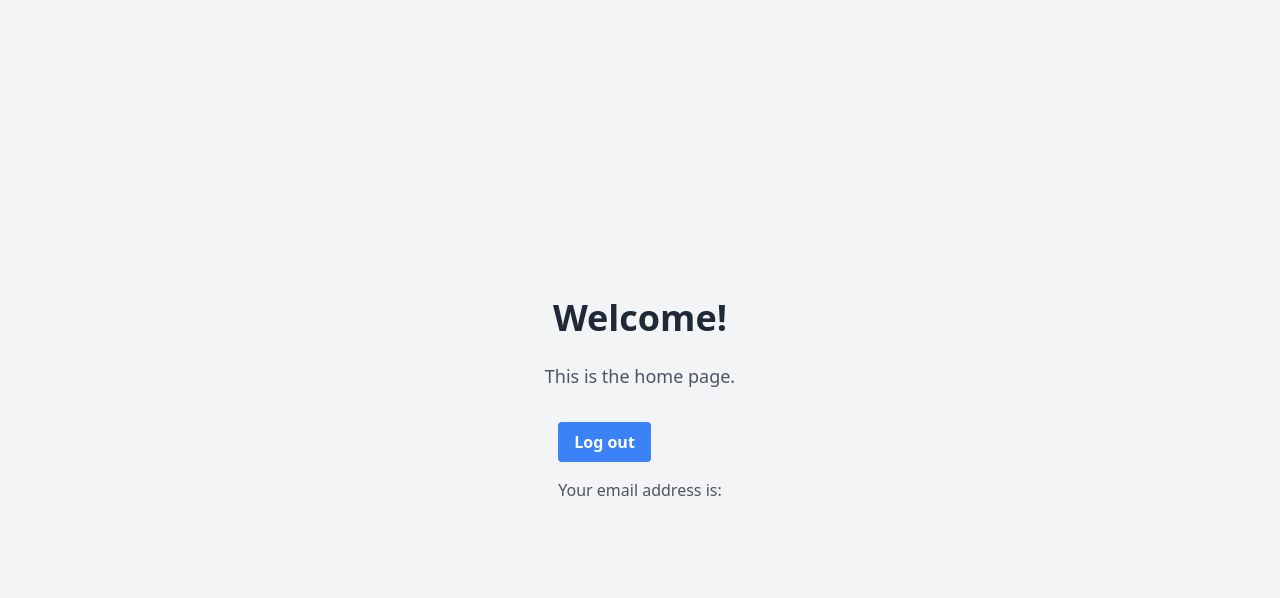
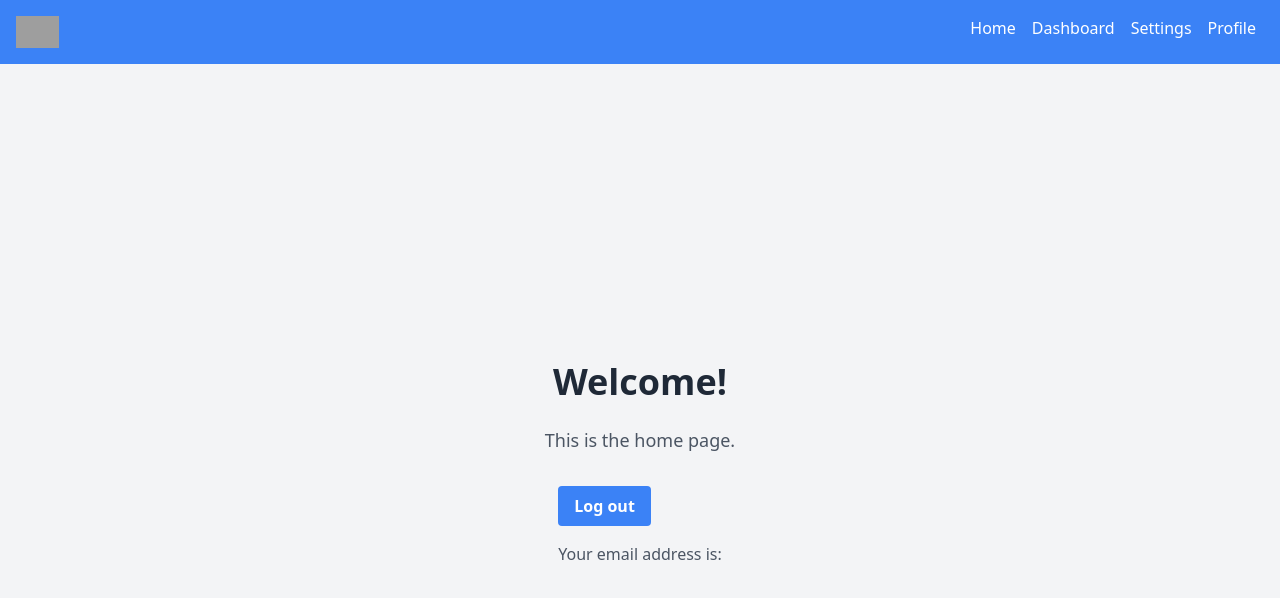
Before and after one commit to Kayram2710/soen343-teamgamma, a React (Create React App) app in the folder smart-home-react/: page / in a window 1280 px wide. Shown: the top 598 px of the page. Built offline with nearby package versions, Linux system fonts and the light colour scheme; sample sign-in values are in the browser's storage; grey boxes are pictures that could not be loaded.

Commit message:
added a navbar for easier navigationa and to make the usecases easier

```diff
--- a/smart-home-react/src/App.js
+++ b/smart-home-react/src/App.js
@@ -19,7 +19,7 @@ function App() {
   return (
     <div className="App">
       <Routes>
-        <Route path="/" element={<Layout />}>
+        <Route path="/" element={<Layout loggedInUser={loggedInUser} />}>
           <Route path="/" element={checkLoggedIn() ? <Home loggedInUser={loggedInUser} setLoggedInUser={setLoggedInUser}/> : <Navigate to="/login" />} />
           <Route path="/login" element={<Login setLoggedInUser={setLoggedInUser} />} />
           <Route path="/register" element={<Register setLoggedInUser={setLoggedInUser} />} />
--- a/smart-home-react/src/components/Layout.js
+++ b/smart-home-react/src/components/Layout.js
@@ -1,12 +1,17 @@
-import {Outlet} from "react-router-dom";
 import React from 'react';
+import { Outlet } from 'react-router-dom';
+import NavbarForLoggedInUsers from './NavbarForLoggedInUsers';
 
-const Layout = () => {
-    return (
-        <main className="layout-container">
-            <Outlet/>
-        </main>
-    )
-}
+
+const Layout = ({ loggedInUser }) => {
+  return (
+    <div>
+      {loggedInUser && <NavbarForLoggedInUsers />}
+      <main>
+        <Outlet /> {/* Child routes are rendered here */}
+      </main>
+    </div>
+  );
+};
 
 export default Layout;
--- /dev/null
+++ b/smart-home-react/src/components/NavbarForLoggedInUsers.js
@@ -0,0 +1,24 @@
+import React from 'react';
+import { Link } from 'react-router-dom';
+
+const NavbarForLoggedInUsers = () => {
+  // URL of your logo
+  const logoUrl = "https://static.vecteezy.com/system/resources/thumbnails/013/760/485/small/abstract-connection-logo-illustration-in-trendy-and-minimal-style-png.png";
+
+  return (
+    <nav className="bg-blue-500 text-white p-4 flex justify-between">
+        <div className="flex items-center">
+        <img src={logoUrl} alt="Logo" className="h-8" /> {/* Adjust the height as needed */}
+      </div>
+
+      <ul className="flex">
+        <li><Link to="/" className="hover:bg-blue-700 p-2 rounded">Home</Link></li>
+        <li><Link to="/dashboard" className="hover:bg-blue-700 p-2 rounded">Dashboard</Link></li>
+        <li><Link to="/settings" className="hover:bg-blue-700 p-2 rounded">Settings</Link></li>
+        <li><Link to="/profile" className="hover:bg-blue-700 p-2 rounded">Profile</Link></li>
+      </ul>
+    </nav>
+  );
+};
+
+export default NavbarForLoggedInUsers;
```
Also changed, not shown: smart-home-react/src/tailwind.output.css.
